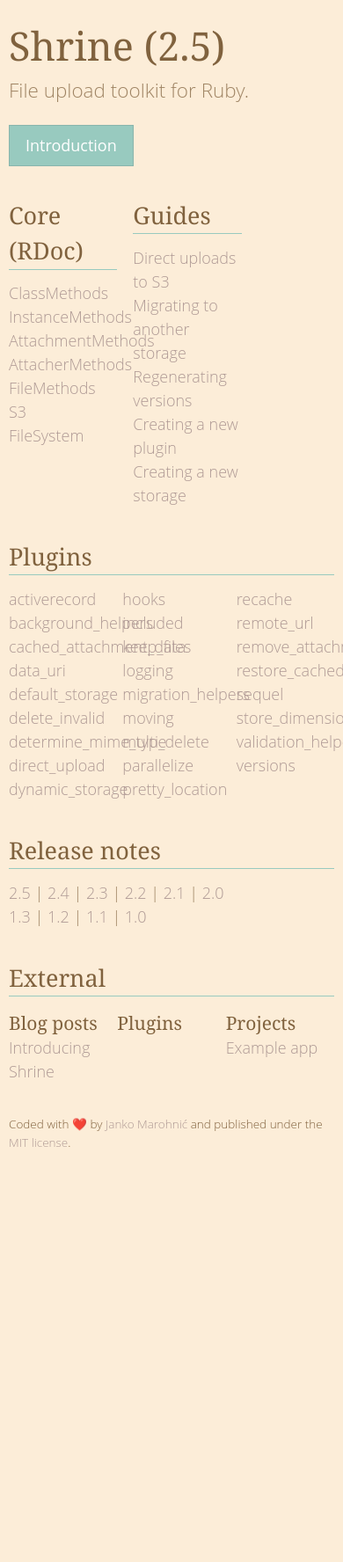
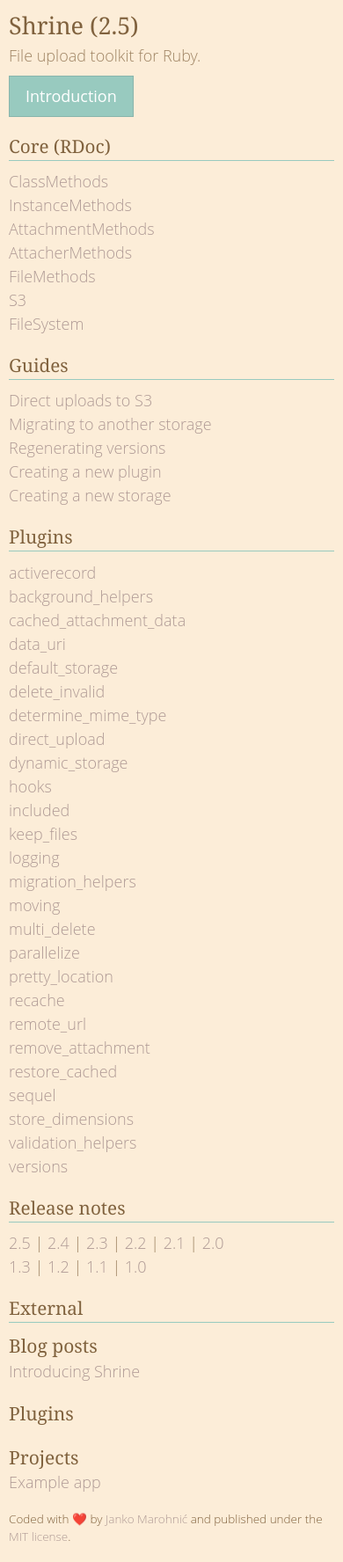
Before and after one commit to avinashcodeer/Romenics, a Jekyll site: the page built from www/index.html, in a window 390 px wide. Shown: the whole page at 88% size. Built offline with Jekyll 4.4.1, drawn with Linux system fonts in a browser that asks for light colours; emoji names are drawn with the system emoji font; before the commit the page ends 1345 px from its top, so only the background shows below that.

Commit message:
Make the landing page responsive

```diff
--- a/www/_sass/_base.scss
+++ b/www/_sass/_base.scss
@@ -8,17 +8,25 @@
 }
 
 body {
-  padding-bottom: 2em;
+  padding-bottom: 1em;
   background: #FCEDD8;
   font-family: 'open sans', $helvetica;
   font-size: 18px;
   font-weight: 300;
   line-height: 1.5;
   color: rgba(#80623E, 0.75);
+
+  @include mq(sm) {
+    padding-bottom: 2em;
+  }
 }
 
 section {
-  margin-bottom: 2em;
+  margin-bottom: 1em;
+
+  @include mq(sm) {
+    margin-bottom: 2em;
+  }
 }
 
 .container {
@@ -50,8 +58,13 @@
 }
 
 h2 {
+  font-size: 1.15em;
   margin-bottom: 0.5em;
   border-bottom: 1px solid #98CABF;
+
+  @include mq(sm) {
+    font-size: 1.5em;
+  }
 }
 
 a {
--- a/www/_sass/_grid.scss
+++ b/www/_sass/_grid.scss
@@ -1,12 +1,21 @@
 .row {
-  @include display(flex);
+  @include mq(sm) {
+    @include display(flex);
+  }
 }
 
 .col {
-  width: (100%/3);
-  margin-right: 1em;
+  margin-bottom: 1em;
+
+  @include mq(sm) {
+    width: (100%/3);
+    margin-right: 1em;
+    margin-bottom: 0;
+  }
 }
 
 .plugins ul {
-  @include columns(3);
+  @include mq(sm) {
+    @include columns(3);
+  }
 }
--- a/www/_sass/_header.scss
+++ b/www/_sass/_header.scss
@@ -1,13 +1,27 @@
 .header {
-  padding: 1em 0;
-  margin-bottom: 1em;
+  padding: 0.5em 0;
+  margin-bottom: 0.5em;
+
+  @include mq(sm) {
+    padding: 1em 0;
+    margin-bottom: 1em;
+  }
 
   h1 {
-    font-size: 2.5em;
+    font-size: 1.5em;
+
+    @include mq(sm) {
+      font-size: 2.5em;
+    }
   }
 
   p {
-    margin-bottom: 1em;
-    font-size: 1.25em;
+    margin-bottom: 0.5em;
+    font-size: 1em;
+
+    @include mq(sm) {
+      margin-bottom: 1em;
+      font-size: 1.25em;
+    }
   }
 }
```
